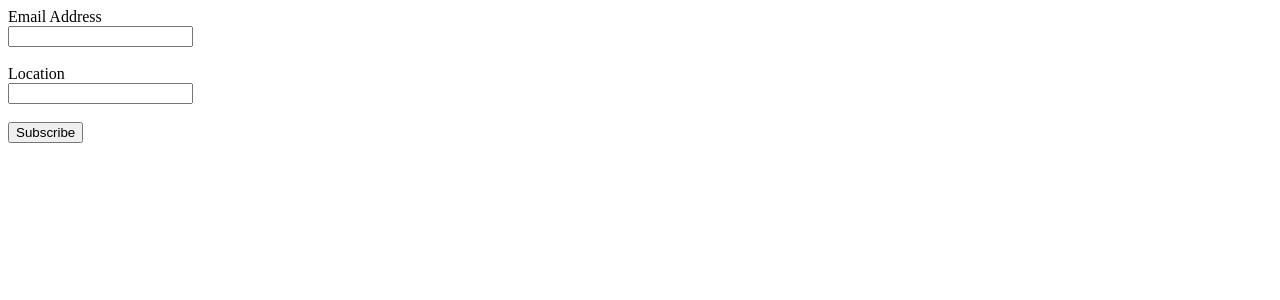
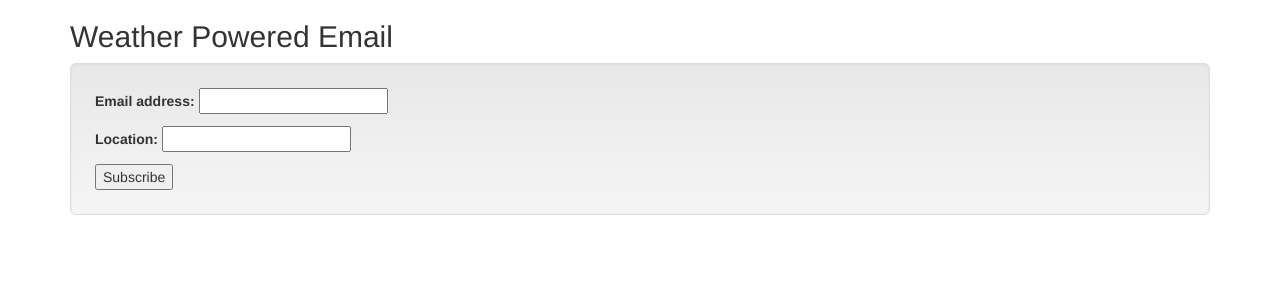
Before and after one commit to edf7470/WeatherPoweredEmail, a Django app: page /weather/ in a window 1280 px wide. Shown: the top 300 px of the page. Run offline with Django 3.2, Linux system fonts and the light colour scheme; some libraries are stand-ins or nearby versions.

Commit message:
added css and email address form

```diff
--- /dev/null
+++ b/mysite/weather/forms.py
@@ -0,0 +1,9 @@
+from django import forms
+from .models import Subscription
+
+
+class SubscriptionForm(forms.ModelForm):
+
+    class Meta:
+        model = Subscription
+        fields = ('email_address', 'location',)
--- a/mysite/weather/models.py
+++ b/mysite/weather/models.py
@@ -2,5 +2,5 @@ from django.db import models
 
 
 class Subscription(models.Model):
-    email_address = models.CharField(max_length=200)
+    email_address = models.EmailField()
     location = models.CharField(max_length=200)
--- a/mysite/weather/templates/weather/index.html
+++ b/mysite/weather/templates/weather/index.html
@@ -3,18 +3,22 @@
 <head>
     <meta charset="UTF-8">
     <title>Weather Powered Email</title>
+    <link rel="stylesheet" href="//maxcdn.bootstrapcdn.com/bootstrap/3.2.0/css/bootstrap.min.css">
+    <link rel="stylesheet" href="//maxcdn.bootstrapcdn.com/bootstrap/3.2.0/css/bootstrap-theme.min.css">
 </head>
+
 <body>
 
-<form action="{% url 'subscribe' %}" method="post">
-    {% csrf_token %}
-    Email Address</br>
-    <input type="text" name="email_address"><br><br>
-    Location </br>
-    <input type="text" name="location"><br><br>
-<input type="submit" value="Subscribe" />
-</form>
-
+<div class="container">
+    <h2>Weather Powered Email</h2>
+    <div class="well well-lg">
+        <form action="{% url 'subscribe' %}" method="post">
+            {% csrf_token %}
+            {{ form.as_p }}
+            <input type="submit" value="Subscribe" />
+        </form>
+    </div>
+</div>
 
 </body>
 </html>
--- a/mysite/weather/views.py
+++ b/mysite/weather/views.py
@@ -1,6 +1,7 @@
 from django.shortcuts import render
-from django.http import HttpResponse
+from .forms import SubscriptionForm
 
 
 def index(request):
-    return render(request, "weather\index.html")
+    form = SubscriptionForm()
+    return render(request, 'weather\index.html', {'form': form})
```
